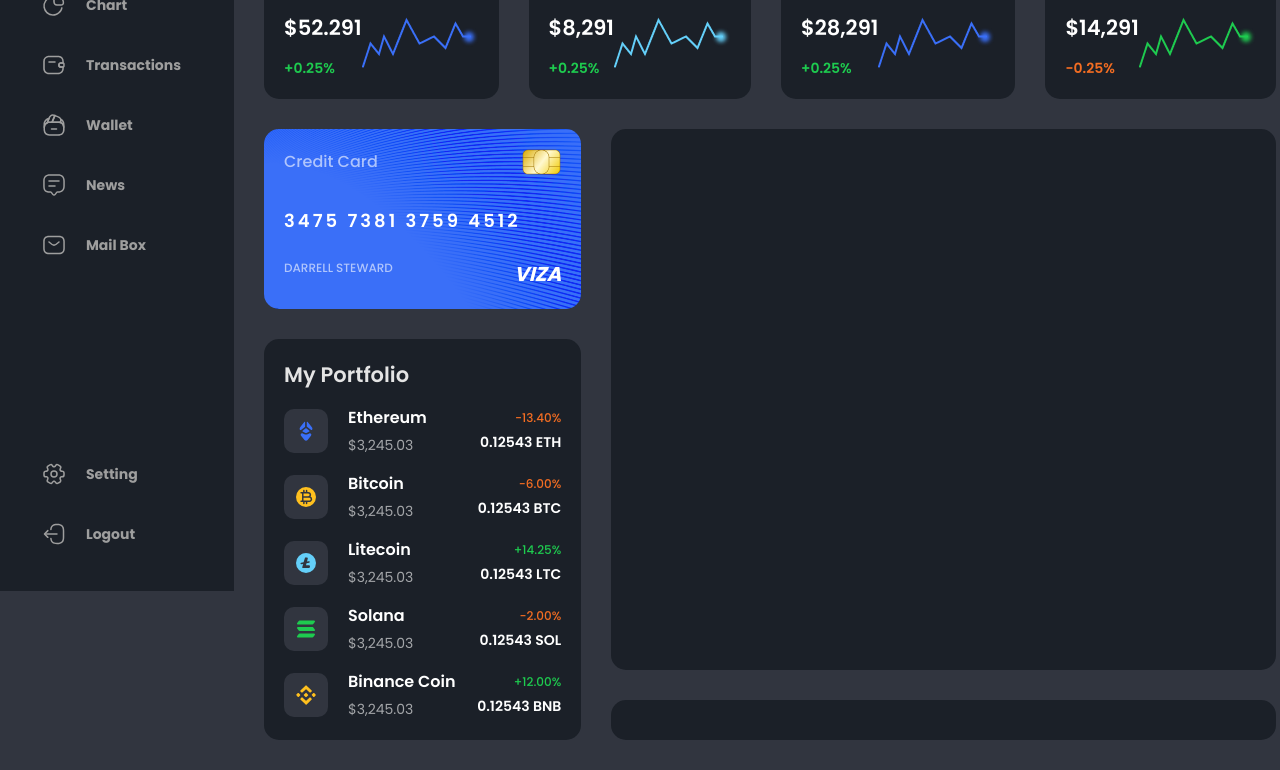
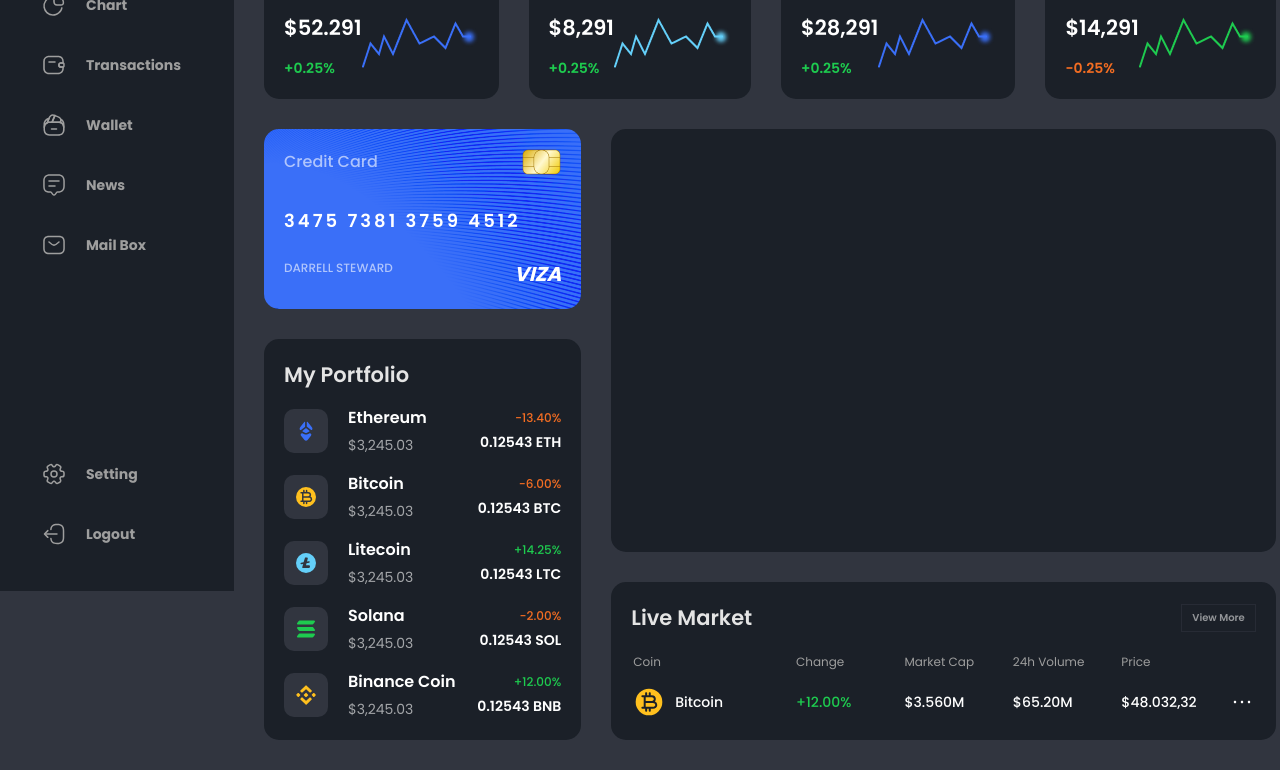
Before and after one commit to nureddinhaji/wallet-managment-dashbord, a plain HTML site: page index.html in a window 1280 px wide. Shown: the part 209-979 px from the top of the page. Drawn offline with Linux system fonts and the light colour scheme.

Commit message:
add live market section with its style

```diff
--- a/index.html
+++ b/index.html
@@ -61,7 +61,28 @@
                 />
             </symbol>
             <symbol id="binance" viewbox="0 0 24 24" fill="none">
-                <path d="M11.7 2.4 6.4 7.6c-.2.2-.2.6 0 .8l1.2 1.2c.2.2.6.2.8 0l3.3-3.2c.2-.2.5-.2.7 0l3.3 3.2c.2.2.5.2.7 0l1.3-1.2c.2-.2.2-.6 0-.8l-5.3-5.2a.5.5 0 0 0-.8 0ZM11.7 21.6l-5.3-5.2a.5.5 0 0 1 0-.7l1.2-1.3c.2-.2.6-.2.8 0l3.3 3.2c.2.3.5.3.7 0l3.3-3.2c.2-.2.5-.2.7 0l1.3 1.3c.2.2.2.5 0 .7l-5.3 5.3c-.2.1-.6.1-.8 0ZM20.1 10.1l1.5 1.5c.2.2.2.6 0 .8l-1.5 1.5c-.2.2-.5.2-.7 0l-1.5-1.6a.5.5 0 0 1 0-.7l1.5-1.5c.2-.2.5-.2.7 0ZM4.6 10.1l1.5 1.5c.2.2.2.6 0 .8l-1.5 1.5c-.2.2-.5.2-.7 0l-1.5-1.6a.5.5 0 0 1 0-.7l1.5-1.5c.2-.2.5-.2.7 0Z" fill="#FFC01E"/><path d="m12.4 9.9 1.7 1.8c.2.2.2.5 0 .7L12.4 14c-.2.2-.6.2-.8 0L10 12.4a.5.5 0 0 1 0-.8l1.7-1.7c.2-.2.6-.2.8 0Z" fill="#FFC01E"/>
+                <path
+                    d="M11.7 2.4 6.4 7.6c-.2.2-.2.6 0 .8l1.2 1.2c.2.2.6.2.8 0l3.3-3.2c.2-.2.5-.2.7 0l3.3 3.2c.2.2.5.2.7 0l1.3-1.2c.2-.2.2-.6 0-.8l-5.3-5.2a.5.5 0 0 0-.8 0ZM11.7 21.6l-5.3-5.2a.5.5 0 0 1 0-.7l1.2-1.3c.2-.2.6-.2.8 0l3.3 3.2c.2.3.5.3.7 0l3.3-3.2c.2-.2.5-.2.7 0l1.3 1.3c.2.2.2.5 0 .7l-5.3 5.3c-.2.1-.6.1-.8 0ZM20.1 10.1l1.5 1.5c.2.2.2.6 0 .8l-1.5 1.5c-.2.2-.5.2-.7 0l-1.5-1.6a.5.5 0 0 1 0-.7l1.5-1.5c.2-.2.5-.2.7 0ZM4.6 10.1l1.5 1.5c.2.2.2.6 0 .8l-1.5 1.5c-.2.2-.5.2-.7 0l-1.5-1.6a.5.5 0 0 1 0-.7l1.5-1.5c.2-.2.5-.2.7 0Z"
+                    fill="#FFC01E"
+                />
+                <path
+                    d="m12.4 9.9 1.7 1.8c.2.2.2.5 0 .7L12.4 14c-.2.2-.6.2-.8 0L10 12.4a.5.5 0 0 1 0-.8l1.7-1.7c.2-.2.6-.2.8 0Z"
+                    fill="#FFC01E"
+                />
+            </symbol>
+            <symbol id="more" viewbox="0 0 24 24" fill="none">
+                <path
+                    d="M5 10.7501C4.31 10.7501 3.75 11.3101 3.75 12.0001C3.75 12.6901 4.31 13.2501 5 13.2501C5.69 13.2501 6.25 12.6901 6.25 12.0001C6.25 11.3101 5.69 10.7501 5 10.7501Z"
+                    fill="white"
+                />
+                <path
+                    d="M19 10.7501C18.31 10.7501 17.75 11.3101 17.75 12.0001C17.75 12.6901 18.31 13.2501 19 13.2501C19.69 13.2501 20.25 12.6901 20.25 12.0001C20.25 11.3101 19.69 10.7501 19 10.7501Z"
+                    fill="white"
+                />
+                <path
+                    d="M12 10.7501C11.31 10.7501 10.75 11.3101 10.75 12.0001C10.75 12.6901 11.31 13.2501 12 13.2501C12.69 13.2501 13.25 12.6901 13.25 12.0001C13.25 11.3101 12.69 10.7501 12 10.7501Z"
+                    fill="white"
+                />
             </symbol>
         </svg>
         <!-- Sidebar -->
@@ -449,10 +470,7 @@
                     <header class="master-card__header">
                         <h2 class="master-card__h2">Credit Card</h2>
                         <span class="master-card__Chip">
-                            <img
-                                src="images/chip.png"
-                                alt="master card chip"
-                            />
+                            <img src="images/chip.png" alt="master card chip" />
                         </span>
                     </header>
                     <div class="master-card__no">3475 7381 3759 4512</div>
@@ -463,7 +481,7 @@
                 </section>
                 <section class="section chart"></section>
                 <section class="section portfolio">
-                    <h2 class="section__title portfolio__h2">My Portfolio</h2>
+                    <h2 class="section__title">My Portfolio</h2>
                     <div class="portfolio__coin">
                         <div class="coin__icon">
                             <svg class="coin__svg">
@@ -475,8 +493,13 @@
                             <span class="portfolio__dollar">$3,245.03</span>
                         </div>
                         <div class="portfolio__rate">
-                            <span class="portfolio__chang-percent portfolio__chang-percent--decrease">-13.40%</span>
-                            <span class="portfolio__change-amount">0.12543 ETH</span>
+                            <span
+                                class="portfolio__chang-percent portfolio__chang-percent--decrease"
+                                >-13.40%</span
+                            >
+                            <span class="portfolio__change-amount"
+                                >0.12543 ETH</span
+                            >
                         </div>
                     </div>
                     <div class="portfolio__coin">
@@ -490,8 +513,13 @@
                             <span class="portfolio__dollar">$3,245.03</span>
                         </div>
                         <div class="portfolio__rate">
-                            <span class="portfolio__chang-percent portfolio__chang-percent--decrease">-6.00%</span>
-                            <span class="portfolio__change-amount">0.12543 BTC</span>
+                            <span
+                                class="portfolio__chang-percent portfolio__chang-percent--decrease"
+                                >-6.00%</span
+                            >
+                            <span class="portfolio__change-amount"
+                                >0.12543 BTC</span
+                            >
                         </div>
                     </div>
                     <div class="portfolio__coin">
@@ -505,8 +533,13 @@
                             <span class="portfolio__dollar">$3,245.03</span>
                         </div>
                         <div class="portfolio__rate">
-                            <span class="portfolio__chang-percent portfolio__chang-percent--increase">+14.25%</span>
-                            <span class="portfolio__change-amount">0.12543 LTC</span>
+                            <span
+                                class="portfolio__chang-percent portfolio__chang-percent--increase"
+                                >+14.25%</span
+                            >
+                            <span class="portfolio__change-amount"
+                                >0.12543 LTC</span
+                            >
                         </div>
                     </div>
                     <div class="portfolio__coin">
@@ -520,8 +553,13 @@
                             <span class="portfolio__dollar">$3,245.03</span>
                         </div>
                         <div class="portfolio__rate">
-                            <span class="portfolio__chang-percent portfolio__chang-percent--decrease">-2.00%</span>
-                            <span class="portfolio__change-amount">0.12543 SOL</span>
+                            <span
+                                class="portfolio__chang-percent portfolio__chang-percent--decrease"
+                                >-2.00%</span
+                            >
+                            <span class="portfolio__change-amount"
+                                >0.12543 SOL</span
+                            >
                         </div>
                     </div>
                     <div class="portfolio__coin">
@@ -535,12 +573,56 @@
                             <span class="portfolio__dollar">$3,245.03</span>
                         </div>
                         <div class="portfolio__rate">
-                            <span class="portfolio__chang-percent portfolio__chang-percent--increase">+12.00%</span>
-                            <span class="portfolio__change-amount">0.12543 BNB</span>
+                            <span
+                                class="portfolio__chang-percent portfolio__chang-percent--increase"
+                                >+12.00%</span
+                            >
+                            <span class="portfolio__change-amount"
+                                >0.12543 BNB</span
+                            >
                         </div>
                     </div>
                 </section>
-                <section class="section live-market"></section>
+                <section class="section live-market">
+                    <header class="LM__header">
+                        <h2 class="section__title">Live Market</h2>
+                        <button class="LM__view-more">View More</button>
+                    </header>
+                    <table class="LM-table">
+                        <thead class="LM-table__heading">
+                            <tr>
+                                <td>Coin</td>
+                                <td>Change</td>
+                                <td>Market Cap</td>
+                                <td>24h Volume</td>
+                                <td>Price</td>
+                                <td>
+                                    <svg style="visibility: hidden;" class="LM-table__more">
+                                        <use xlink:href="#more" />
+                                    </svg>
+                                </td>
+                            </tr>
+                        </thead>
+                        <tbody class="LM-table__body">
+                            <tr>
+                                <td>
+                                    <svg class="LM-table__symbol">
+                                        <use xlink:href="#bitcoin" /></svg
+                                    >Bitcoin
+                                </td>
+                                <td class="increase">+12.00%</td>
+                                <td>$3.560M</td>
+                                <td>$65.20M</td>
+                                <td>$48.032,32</td>
+                                <td>
+                                    <svg class="LM-table__more">
+                                        <use xlink:href="#more" />
+                                    </svg>
+                                </td>
+                            </tr>
+                        </tbody>
+                    </table>
+                </section>
             </section>
         </main>
     </body>
--- a/style.css
+++ b/style.css
@@ -324,6 +324,65 @@ body {
     font-weight: 600;
     color: white;
 }
+
+
+/* Live Market (LM) Section */
 .live-market {
     grid-column: span 2;
 }
+.LM__header {
+    display: flex;
+    justify-content: space-between;
+    align-items: center;
+}
+.LM__view-more {
+    font-size: 1rem;
+    font-weight: 600;
+    color: var(--color-gray-white);
+    padding: 0.5rem 1rem;
+    border: 1px solid var(--color-blue-gray);
+    opacity: 60%;
+}
+.LM-table tr {
+    display: flex;
+}
+.LM-table__body tr {
+    margin-top: 1rem;
+}
+.LM-table td {
+    display: flex;
+    align-items: center;
+    flex: 1;
+}
+.LM-table__heading td {
+    color: var(--color-gray);
+    font-size: 1.2rem;
+}
+.LM-table__body td {
+    color: white;
+    font-size: 1.4rem;
+    font-weight: 500;
+}
+.LM-table tr td:first-child {
+    flex: 1.5;
+}
+.LM-table tr td:last-child {
+    flex: 0;
+}
+.LM-table__symbol {
+    width: 3.2rem;
+    height: 3.2rem;
+    margin-inline-end: 1rem;
+}
+.LM-table__more {
+    width: 2.4rem;
+    height: 2.4rem;
+    cursor: pointer;
+}
+
+.LM-table .increase {
+    color: var(--color-green);
+}
+.LM-table .decrease {
+    color: var(--color-red);
+}
```
Also changed, not shown: images/more.svg (added).
